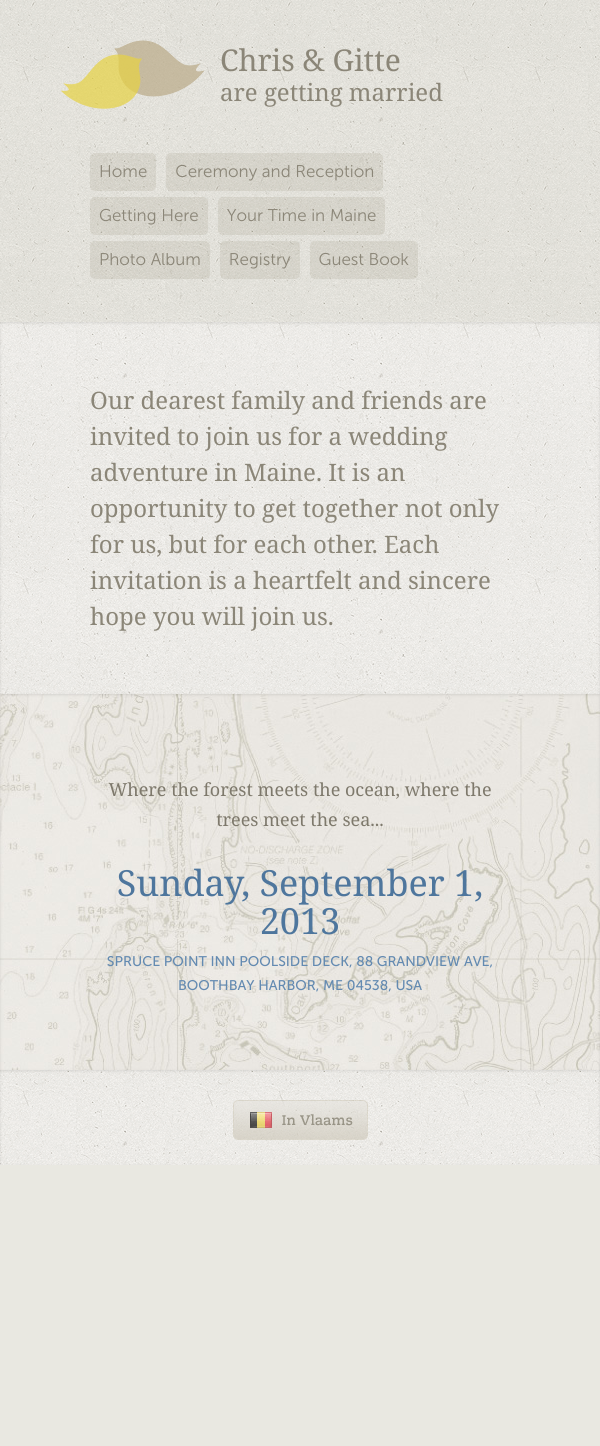
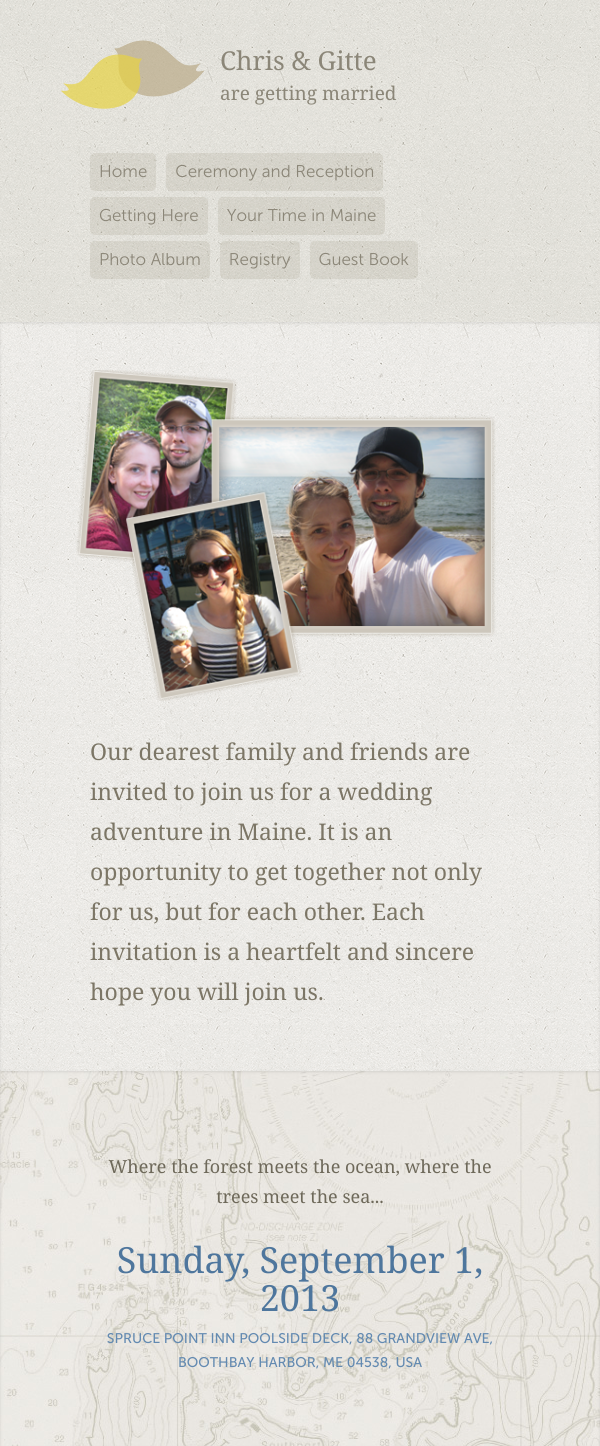
Before and after one commit to chrislaskey/chrisandgitte.com, a Flask app: page / in a window 600 px wide. Shown: the top 1446 px of the page. Before the commit the page ends 1165 px from the top, so only its background shows below. Run offline with Flask 2, Linux system fonts and the light colour scheme; style sheets or scripts are compiled from the project's sources; some libraries are stand-ins or nearby versions; some web fonts are replaced.

Commit message:
Homepage design and content.

```diff
--- a/static/css/main.less
+++ b/static/css/main.less
@@ -14,8 +14,8 @@
 @font-serif-enhanced-light-italic: "Caecilia Light Italic", Georgia, Times, serif;
 @font-serif-enhanced-bold: "Caecilia Bold", Georgia, Times, serif;
 
-@content-color:#8b8678;
-@content-color-light:#9e9b97;
+@content-color:#7c7666;
+@content-color-light:#8b8678;
 
 @heading-color:#d08c2b;
 @heading-color:@content-color;
@@ -461,6 +461,18 @@ blockquote{
 		// margin:60px auto 40px auto !important;
 	}
 
+	.banner img{
+ 		float:left;
+		height:auto;
+		margin:-12px 70px -26px -14px;
+		max-width:100%;
+	}
+
+	.banner p{
+		margin:30px 0px 0px 0px;
+		font:normal 23px/40px @font-serif-enhanced-light;
+	}
+
 .wrapper_main{
 	background:none;
 	// background:url('../images/structure/bg-stripe.png') top center repeat;
@@ -502,6 +514,7 @@ blockquote{
 }
 
 	.footer{
+		display:none;
 		margin:30px auto 25px auto;
 	}
 
@@ -509,7 +522,7 @@ blockquote{
 ============================================================================= */
 a.logo{
 	background:url('../images/structure/birds-logo.png') 0px 0px no-repeat;
-	color:@content-color;
+	color:@content-color-light;
 	display:block;
 	float:left;
 	font:30px/30px @font-serif-enhanced;
@@ -580,7 +593,7 @@ ul.nav{
 	}
 
 		ul.nav li a{
-			color:@content-color;
+			color:@content-color-light;
 			display:block;
 			margin:3px 10px 3px 0px;
 			padding:9px;
--- a/static/css/skeleton.css
+++ b/static/css/skeleton.css
@@ -121,6 +121,11 @@
         .container .offset-by-thirteen              { padding-left: 624px; }
         .container .offset-by-fourteen              { padding-left: 672px; }
         .container .offset-by-fifteen               { padding-left: 720px; }
+
+        div.banner p{
+            font-size: 18px !important;
+            line-height: 32px !important;
+        }
     }
 
 
@@ -171,9 +176,19 @@
         .container .offset-by-fourteen,
         .container .offset-by-fifteen { padding-left: 0; }
 
-		div.header a.language { display: none; }
-		div.footer a.language{ display: block !important; }
-
+        div.header a.language { display: none !important; }
+        div.header a.logo{
+            font:26px/30px "Caecilia Roman", Georgia, Times, serif !important;
+            max-width: 100% !important;
+            width: auto !important;
+        }
+        div.header a.logo span.subheading{
+            font: 19px/30px "Caecilia Light Italic", Georgia, Times, serif !important;
+        }
+        div.banner img{ margin-bottom: 30px !important; }
+        div.banner p{ margin:0px 0px 0px 0px !important; }
+        div.footer { display: block !important; }
+        div.footer a.language{ display: block !important; }
     }
 
 
@@ -206,6 +221,15 @@
         .container .sixteen.columns,
         .container .one-third.column,
         .container .two-thirds.column { width: 420px; }
+
+        div.header a.logo{
+            font:26px/30px "Caecilia Roman", Georgia, Times, serif !important;
+            max-width: 100% !important;
+            width: auto !important;
+        }
+        div.header a.logo span.subheading{
+            font: 19px/30px "Caecilia Light Italic", Georgia, Times, serif !important;
+        }
     }
 
 
--- a/templates/site/homepage.html
+++ b/templates/site/homepage.html
@@ -4,11 +4,19 @@
 <div class="wrapper wrapper_banner">
 	<div class="banner container">
 		% if language == 'en'
-			<!--<img src="/static/images/structure/maine.png" style="float:left; margin:0px 50px 0px 0px; display:none;"/><br/>-->
-			Our dearest family and friends are invited to join us for a wedding adventure in Maine. It is an opportunity to get together not only for us, but for each other. Each invitation is a heartfelt and sincere hope you will join us.
+			<div class="eight columns alpha">
+				<img src="/static/images/structure/banner-pictures.png"><br/>
+			</div>
+			<div class="eight columns omega">
+				<p>Our dearest family and friends are invited to join us for a wedding adventure in Maine. It is an opportunity to get together not only for us, but for each other. Each invitation is a heartfelt and sincere hope you will join us.</p>
+			</div>
 		% else
-			<!--<img src="/static/images/structure/maine.png" style="float:left; margin:0px 50px 0px 0px; display:none;"/><br/>-->
-			Onze geliefde familie en vrienden zijn uitgenodigd voor een bruiloft avontuur in Maine samen met ons. Het is een gelegenheid om samen te komen, niet alleen voor ons, maar voor elkaar. Elke uitnodiging is een hartelijke en oprechte hoop dat u wil meedoen.
+			<div class="eight columns alpha">
+				<img src="/static/images/structure/banner-pictures.png"><br/>
+			</div>
+			<div class="eight columns omega">
+				<p>Onze geliefde familie en vrienden zijn uitgenodigd voor een bruiloft avontuur in Maine samen met ons. Het is een gelegenheid om samen te komen, niet alleen voor ons, maar voor elkaar. Elke uitnodiging is een hartelijke en oprechte hoop dat u wil meedoen.</p>
+			</div>
 		% endif
 	</div>
 </div>
--- a/templates/structure/header.html
+++ b/templates/structure/header.html
@@ -6,7 +6,7 @@
 
 <div class="sixteen columns logo">
 	<div class="ten columns alpha">
-		<a class="logo">Chris &amp; Gitte<br/><span class="subheading">{{ header_subheading }}</span></a>
+		<a class="logo" href="/">Chris &amp; Gitte<br/><span class="subheading">{{ header_subheading }}</span></a>
 	</div>
 	<div class="six columns omega language">
 		% if language == 'en'
```
Also changed, not shown: static/images/structure/banner-pictures.png (added).
